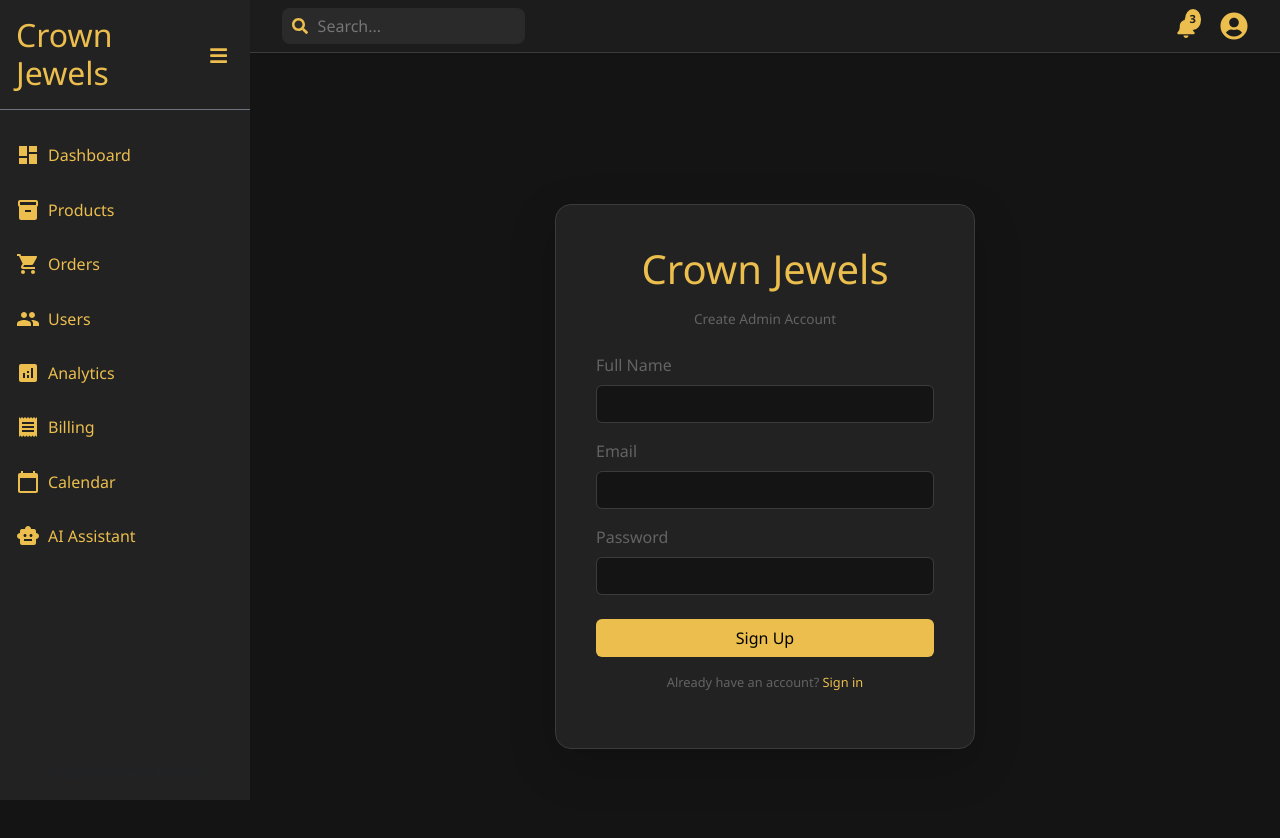
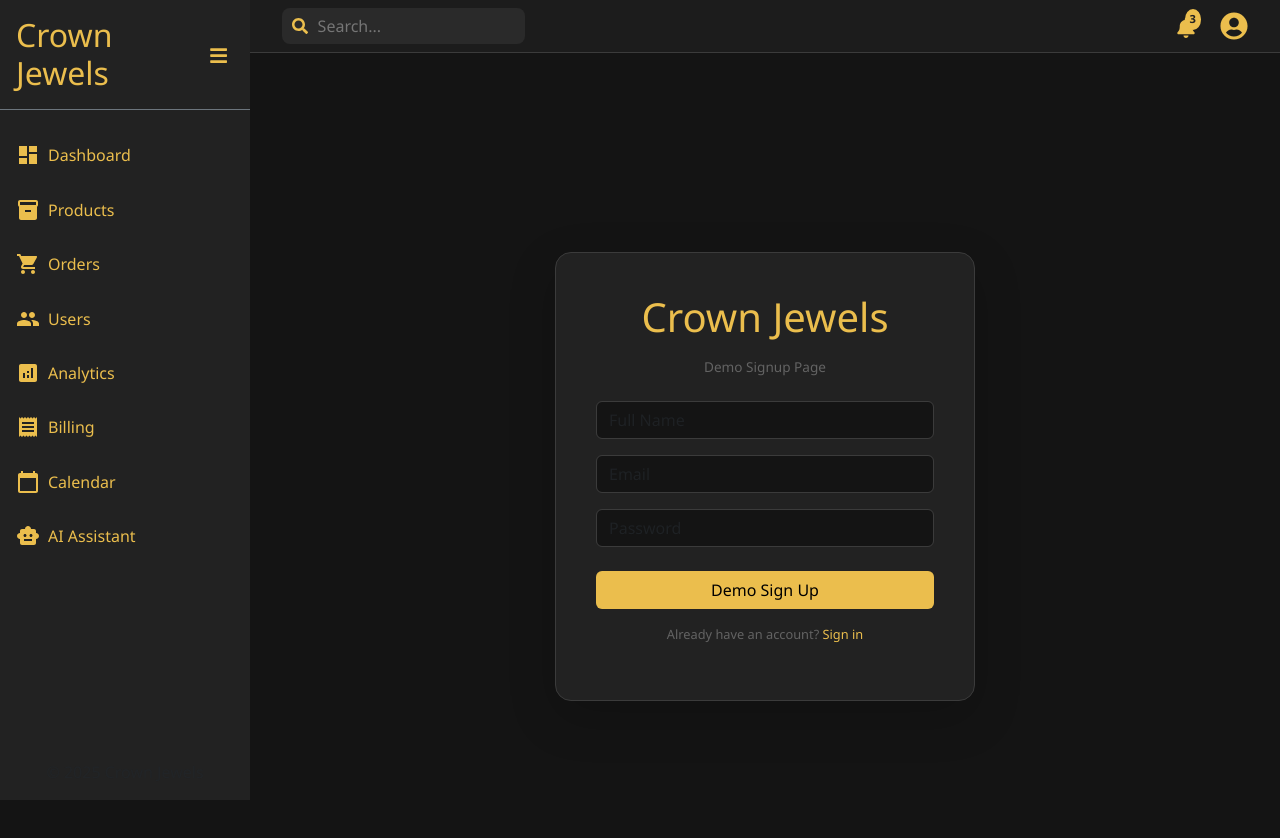
Before and after one commit to ayeshashafique018/ecommerce-admin-dashboard, a React (Vite) app: page /signup in a window 1280 px wide. Shown: the top 838 px of the page. Built offline with nearby package versions, Linux system fonts and the light colour scheme; sample sign-in values are in the browser's storage.

Commit message:
Initial commit - Admin dashboard project

```diff
--- a/src/pages/Signup.jsx
+++ b/src/pages/Signup.jsx
@@ -1,7 +1,164 @@
+// import React, { useState } from "react";
+// import { useNavigate } from "react-router-dom";
+// import Swal from "sweetalert2";
+// import { signup } from "../api/adminApi";
+
+// export default function Signup() {
+//   const navigate = useNavigate();
+
+//   const [name, setName] = useState("");
+//   const [email, setEmail] = useState("");
+//   const [password, setPassword] = useState("");
+//   const [loading, setLoading] = useState(false);
+
+//   const handleSubmit = async (e) => {
+//     e.preventDefault();
+//     if (loading) return;
+
+//     setLoading(true);
+
+//     try {
+//       const data = await signup(name, email, password);
+
+//       // Expecting: { token, user }
+//       if (data.token) {
+//         localStorage.setItem("token", data.token);
+//       }
+
+//       Swal.fire({
+//         icon: "success",
+//         title: "Account Created",
+//         text: `Welcome aboard, ${data.user?.name || name}`,
+//       });
+
+//       navigate("/dashboard", { replace: true });
+//     } catch (err) {
+//       const message =
+//         err?.response?.data?.message ||
+//         err?.response?.data ||
+//         "Signup failed";
+
+//       Swal.fire({
+//         icon: "error",
+//         title: "Signup Error",
+//         text: message,
+//       });
+//     } finally {
+//       setLoading(false);
+//     }
+//   };
+
+//   return (
+//     <div
+//       className="d-flex align-items-center justify-content-center"
+//       style={{ minHeight: "100vh", backgroundColor: "#141414" }}
+//     >
+//       <div
+//         className="card shadow-lg"
+//         style={{
+//           width: "100%",
+//           maxWidth: "420px",
+//           backgroundColor: "#222222",
+//           borderColor: "#3b3b3b",
+//           borderRadius: "1rem",
+//         }}
+//       >
+//         <div className="card-body p-4">
+//           <h1 className="text-center mb-3" style={{ color: "#EBBE4D" }}>
+//             Crown Jewels
+//           </h1>
+//           <p
+//             className="text-center mb-4"
+//             style={{ color: "#636363", fontSize: "0.85rem" }}
+//           >
+//             Create Admin Account
+//           </p>
+
+//           <form onSubmit={handleSubmit}>
+//             <div className="mb-3">
+//               <label className="form-label" style={{ color: "#636363" }}>
+//                 Full Name
+//               </label>
+//               <input
+//                 type="text"
+//                 className="form-control"
+//                 style={{
+//                   backgroundColor: "#141414",
+//                   color: "#fff",
+//                   borderColor: "#3b3b3b",
+//                 }}
+//                 value={name}
+//                 onChange={(e) => setName(e.target.value)}
+//                 required
+//               />
+//             </div>
+
+//             <div className="mb-3">
+//               <label className="form-label" style={{ color: "#636363" }}>
+//                 Email
+//               </label>
+//               <input
+//                 type="email"
+//                 className="form-control"
+//                 style={{
+//                   backgroundColor: "#141414",
+//                   color: "#fff",
+//                   borderColor: "#3b3b3b",
+//                 }}
+//                 value={email}
+//                 onChange={(e) => setEmail(e.target.value)}
+//                 required
+//               />
+//             </div>
+
+//             <div className="mb-4">
+//               <label className="form-label" style={{ color: "#636363" }}>
+//                 Password
+//               </label>
+//               <input
+//                 type="password"
+//                 className="form-control"
+//                 style={{
+//                   backgroundColor: "#141414",
+//                   color: "#fff",
+//                   borderColor: "#3b3b3b",
+//                 }}
+//                 value={password}
+//                 onChange={(e) => setPassword(e.target.value)}
+//                 required
+//               />
+//             </div>
+
+//             <button
+//               type="submit"
+//               className="btn w-100"
+//               style={{ backgroundColor: "#EBBE4D", color: "#000" }}
+//               disabled={loading}
+//             >
+//               {loading ? "Creating Account..." : "Sign Up"}
+//             </button>
+//           </form>
+
+//           <p
+//             className="text-center mt-3"
+//             style={{ color: "#636363", fontSize: "0.8rem" }}
+//           >
+//             Already have an account?{" "}
+//             <span
+//               style={{ color: "#EBBE4D", cursor: "pointer" }}
+//               onClick={() => navigate("/login")}
+//             >
+//               Sign in
+//             </span>
+//           </p>
+//         </div>
+//       </div>
+//     </div>
+//   );
+// }
 import React, { useState } from "react";
 import { useNavigate } from "react-router-dom";
 import Swal from "sweetalert2";
-import { signup } from "../api/adminApi";
 
 export default function Signup() {
   const navigate = useNavigate();
@@ -11,41 +168,29 @@ export default function Signup() {
   const [password, setPassword] = useState("");
   const [loading, setLoading] = useState(false);
 
-  const handleSubmit = async (e) => {
+  const handleSubmit = (e) => {
     e.preventDefault();
     if (loading) return;
 
     setLoading(true);
 
-    try {
-      const data = await signup(name, email, password);
+    setTimeout(() => {
+      // Fake token + user
+      const fakeToken = "demo_token_123456";
+      const user = { name, email };
 
-      // Expecting: { token, user }
-      if (data.token) {
-        localStorage.setItem("token", data.token);
-      }
+      localStorage.setItem("token", fakeToken);
+      localStorage.setItem("user", JSON.stringify(user));
 
       Swal.fire({
         icon: "success",
-        title: "Account Created",
-        text: `Welcome aboard, ${data.user?.name || name}`,
+        title: "Demo Account Created",
+        text: `Welcome ${name}`,
       });
 
+      setLoading(false);
       navigate("/dashboard", { replace: true });
-    } catch (err) {
-      const message =
-        err?.response?.data?.message ||
-        err?.response?.data ||
-        "Signup failed";
-
-      Swal.fire({
-        icon: "error",
-        title: "Signup Error",
-        text: message,
-      });
-    } finally {
-      setLoading(false);
-    }
+    }, 1000);
   };
 
   return (
@@ -67,20 +212,19 @@ export default function Signup() {
           <h1 className="text-center mb-3" style={{ color: "#EBBE4D" }}>
             Crown Jewels
           </h1>
+
           <p
             className="text-center mb-4"
             style={{ color: "#636363", fontSize: "0.85rem" }}
           >
-            Create Admin Account
+            Demo Signup Page
           </p>
 
           <form onSubmit={handleSubmit}>
             <div className="mb-3">
-              <label className="form-label" style={{ color: "#636363" }}>
-                Full Name
-              </label>
               <input
                 type="text"
+                placeholder="Full Name"
                 className="form-control"
                 style={{
                   backgroundColor: "#141414",
@@ -94,11 +238,9 @@ export default function Signup() {
             </div>
 
             <div className="mb-3">
-              <label className="form-label" style={{ color: "#636363" }}>
-                Email
-              </label>
               <input
                 type="email"
+                placeholder="Email"
                 className="form-control"
                 style={{
                   backgroundColor: "#141414",
@@ -112,11 +254,9 @@ export default function Signup() {
             </div>
 
             <div className="mb-4">
-              <label className="form-label" style={{ color: "#636363" }}>
-                Password
-              </label>
               <input
                 type="password"
+                placeholder="Password"
                 className="form-control"
                 style={{
                   backgroundColor: "#141414",
@@ -135,7 +275,7 @@ export default function Signup() {
               style={{ backgroundColor: "#EBBE4D", color: "#000" }}
               disabled={loading}
             >
-              {loading ? "Creating Account..." : "Sign Up"}
+              {loading ? "Creating..." : "Demo Sign Up"}
             </button>
           </form>
 
```
